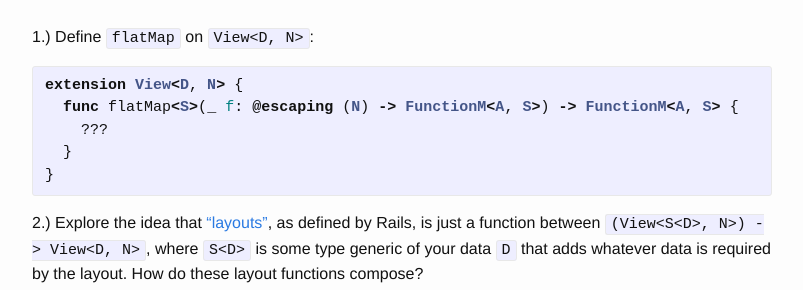
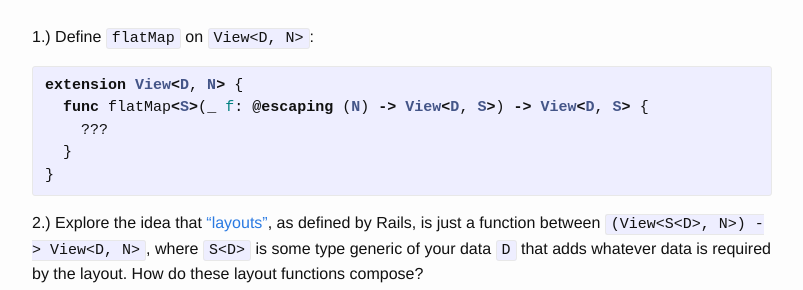
Before and after one commit to mbrandonw/mbrandonw.github.io, a Jekyll site: the page built from _posts/2017-06-29-composable-html-views-in-swift.md, in a window 1280 px wide and 900 px high, scrolled down 13130 px. Shown: the part 161-451 px from the top of the window, without its empty margins (238-1041 px from the left). Built offline with Jekyll 4.4.1, drawn with Linux system fonts in a browser that asks for light colours; comment, search, counter and statistics services are not loaded.

Commit message:
fix exercise

````diff
--- a/_posts/2017-06-29-composable-html-views-in-swift.md
+++ b/_posts/2017-06-29-composable-html-views-in-swift.md
@@ -556,7 +556,7 @@ Believe it or not, there is still at least one more type of composition that can
 
 ```swift
 extension View<D, N> {
-  func flatMap<S>(_ f: @escaping (N) -> FunctionM<A, S>) -> FunctionM<A, S> {
+  func flatMap<S>(_ f: @escaping (N) -> View<D, S>) -> View<D, S> {
     ???
   }
 }
````
